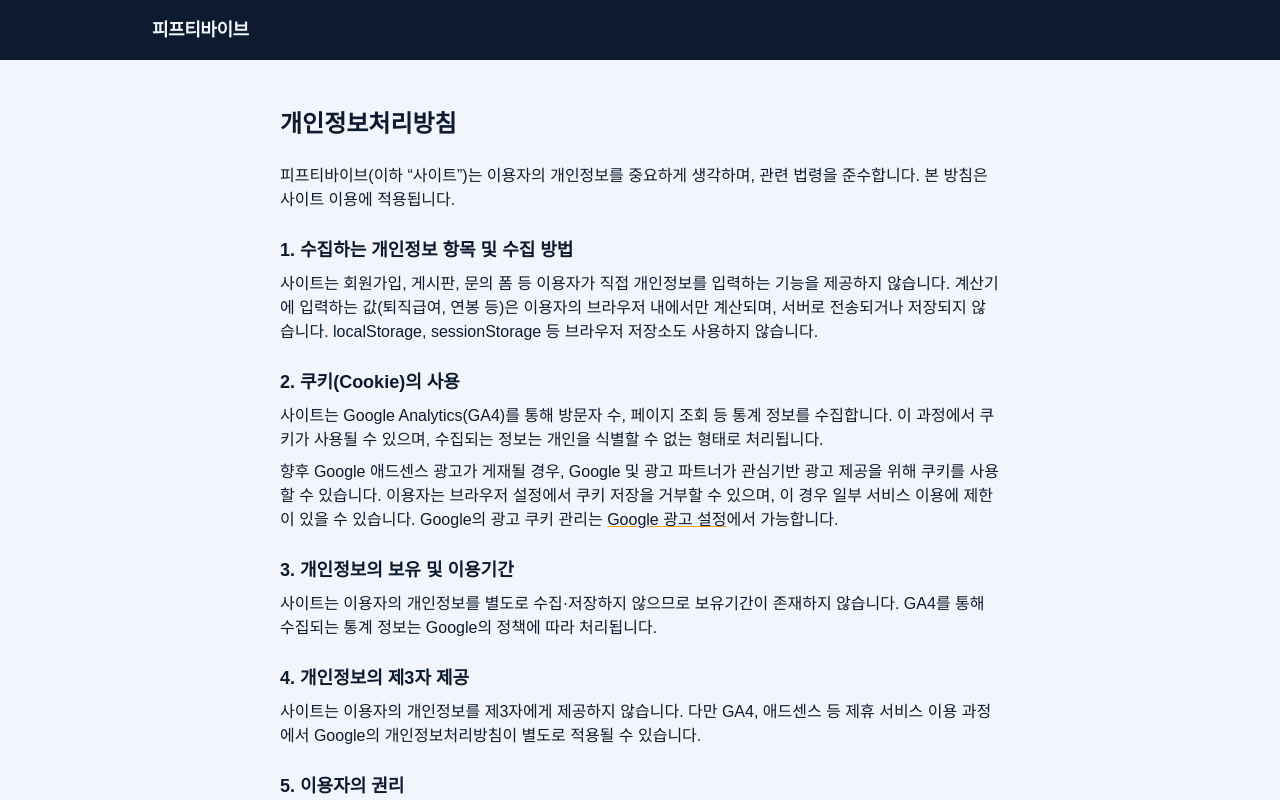
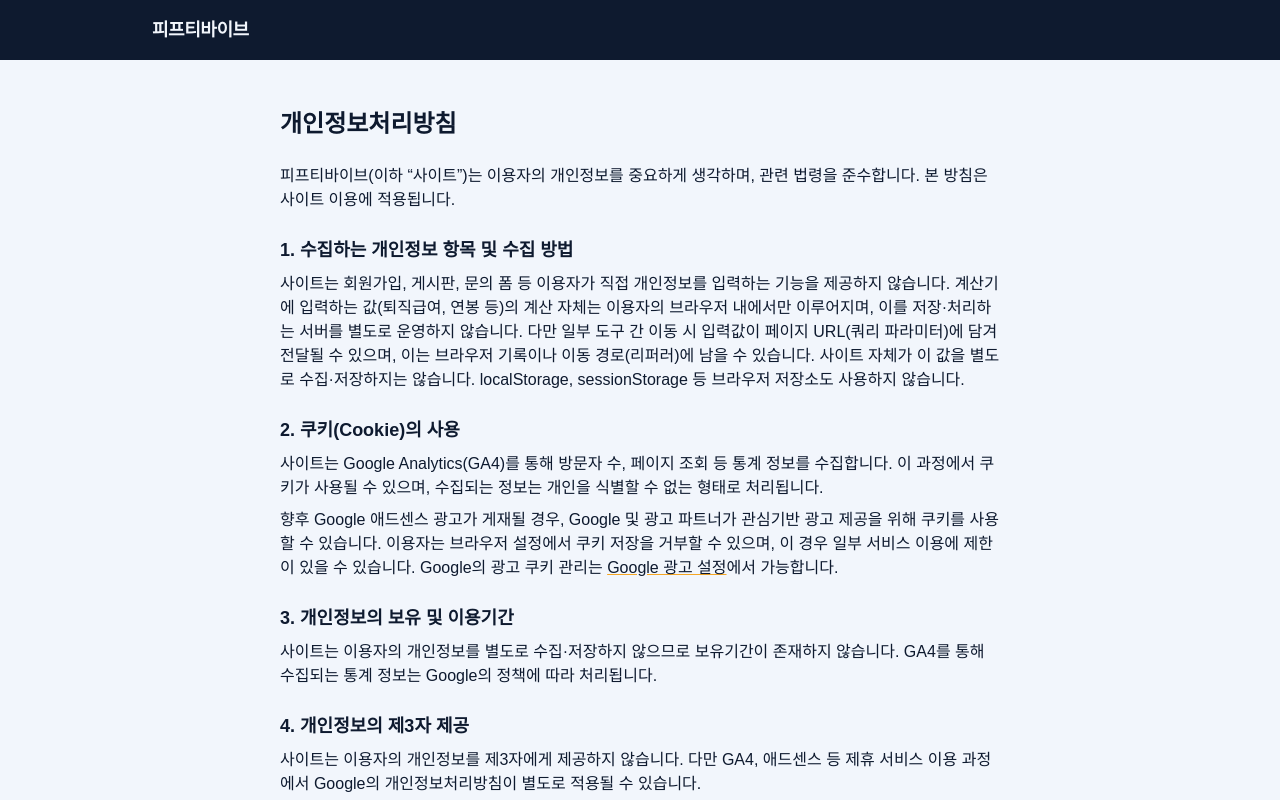
Before and after one commit to DevCoreDXI76/fiftyvibe, a Next.js app: page /privacy in a window 1280 px wide. Shown: the top 800 px of the page. Built offline with nearby package versions, Linux system fonts and the light colour scheme; no server answers; a web font is replaced by a local one.

Commit message:
fix: GA4 page_location에서 쿼리 제거 + privacy 문구 정확도 수정 + 배포 체크리스트 보강

```diff
--- a/app/privacy/page.tsx
+++ b/app/privacy/page.tsx
@@ -34,9 +34,12 @@
         <p>
           사이트는 회원가입, 게시판, 문의 폼 등 이용자가 직접 개인정보를
           입력하는 기능을 제공하지 않습니다. 계산기에 입력하는 값(퇴직급여,
-          연봉 등)은 이용자의 브라우저 내에서만 계산되며, 서버로 전송되거나
-          저장되지 않습니다. localStorage, sessionStorage 등 브라우저 저장소도
-          사용하지 않습니다.
+          연봉 등)의 계산 자체는 이용자의 브라우저 내에서만 이루어지며, 이를
+          저장·처리하는 서버를 별도로 운영하지 않습니다. 다만 일부 도구 간
+          이동 시 입력값이 페이지 URL(쿼리 파라미터)에 담겨 전달될 수 있으며,
+          이는 브라우저 기록이나 이동 경로(리퍼러)에 남을 수 있습니다. 사이트
+          자체가 이 값을 별도로 수집·저장하지는 않습니다. localStorage,
+          sessionStorage 등 브라우저 저장소도 사용하지 않습니다.
         </p>
       </section>
 
--- a/components/google-analytics.tsx
+++ b/components/google-analytics.tsx
@@ -18,7 +18,9 @@
           window.dataLayer = window.dataLayer || [];
           function gtag(){dataLayer.push(arguments);}
           gtag('js', new Date());
-          gtag('config', '${measurementId}');
+          gtag('config', '${measurementId}', {
+            page_location: location.origin + location.pathname
+          });
         `}
       </Script>
     </>
```
Also changed, not shown: 1 other file (tests, documents, lock files or other folders).
